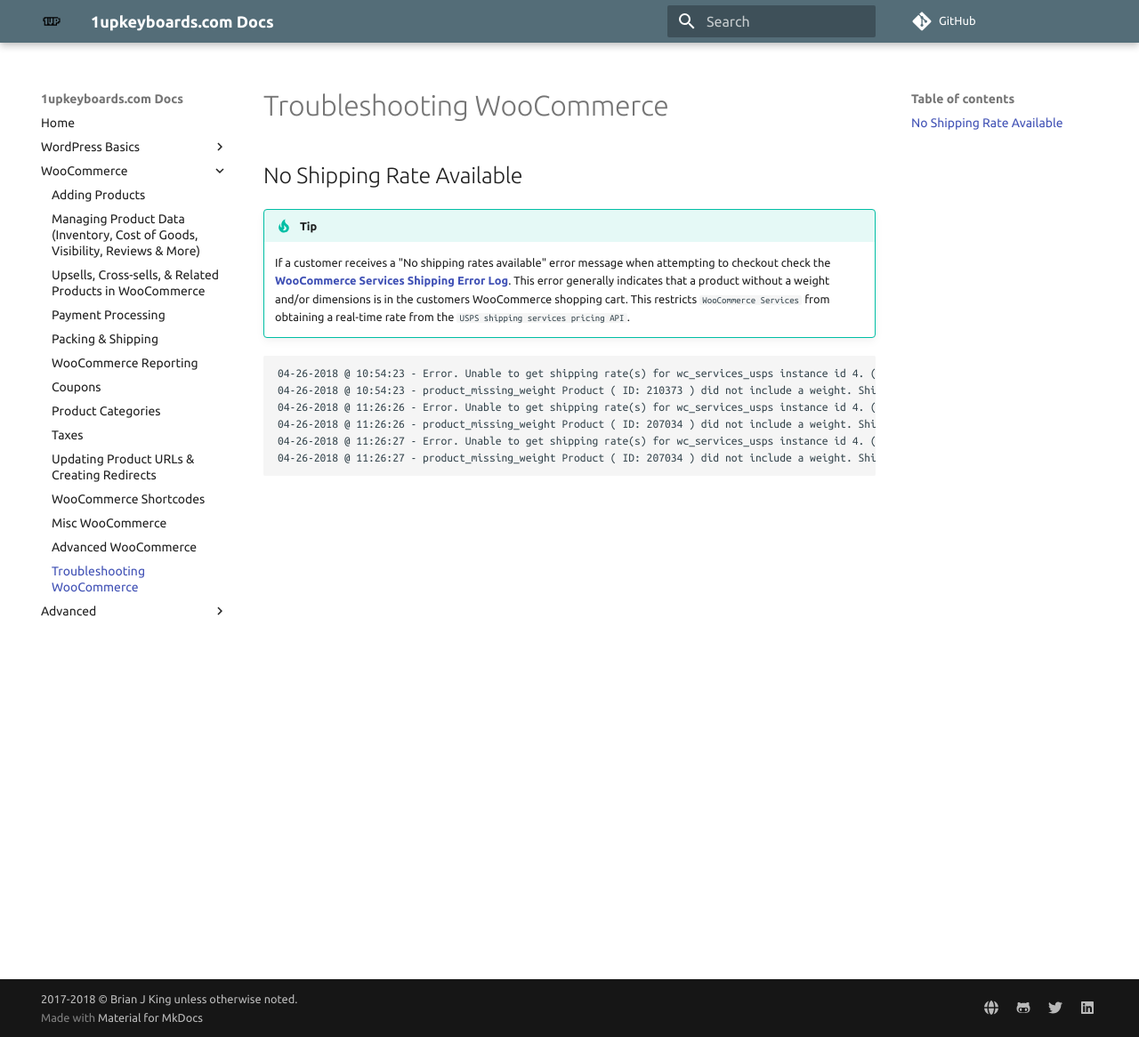
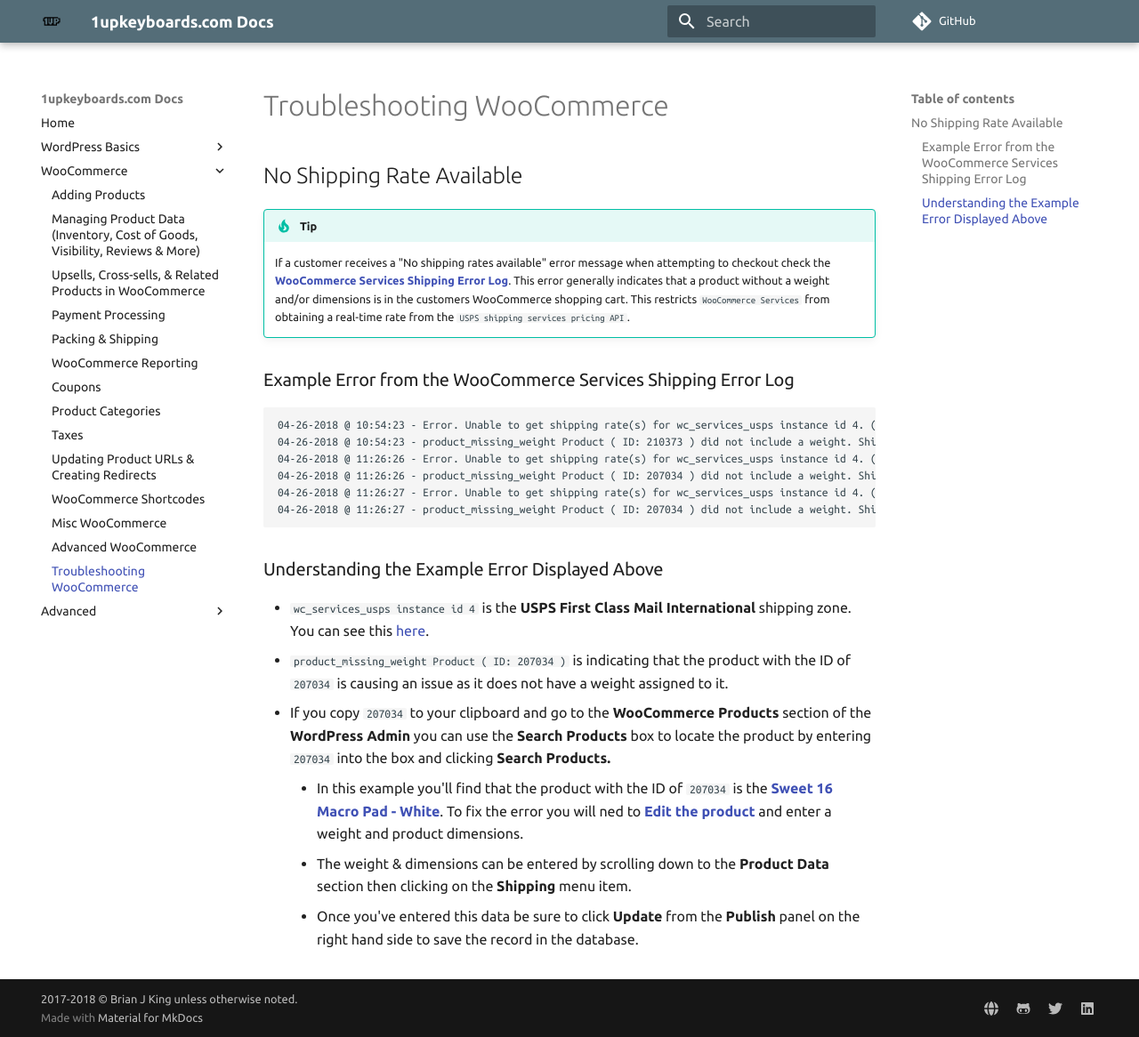
Before and after one commit to brianjking/1upkeyboard-docs, an MkDocs documentation site: the page built from docs/woocommerce/troubleshooting-woo.md, in a window 1280 px wide and 1166 px high. Shown: the whole window at 89% size. Built offline with MkDocs 1.6.1 and Material for MkDocs 9.7.7, drawn with Linux system fonts in a browser that asks for light colours; comment, search, counter and statistics services are not loaded; old or Windows-style settings are respelled for this version of MkDocs.

Commit message:
Updates to WooTroubleshoting Re: #1 Re: #157126602

````diff
--- a/docs/woocommerce/troubleshooting-woo.md
+++ b/docs/woocommerce/troubleshooting-woo.md
@@ -5,6 +5,7 @@
 !!! tip
     If a customer receives a "No shipping rates available" error message when attempting to checkout check the **[WooCommerce Services Shipping Error Log](https://www.1upkeyboards.com/wp-admin/admin.php?page=wc-status&tab=logs)**. This error generally indicates that a product without a weight and/or dimensions is in the customers WooCommerce shopping cart. This restricts `WooCommerce Services` from obtaining a real-time rate from the `USPS shipping services pricing API`.
 
+### Example Error from the WooCommerce Services Shipping Error Log
 ```
 04-26-2018 @ 10:54:23 - Error. Unable to get shipping rate(s) for wc_services_usps instance id 4. (calculate_shipping)
 04-26-2018 @ 10:54:23 - product_missing_weight Product ( ID: 210373 ) did not include a weight. Shipping rates cannot be calculated. (calculate_shipping)
@@ -13,3 +14,11 @@
 04-26-2018 @ 11:26:27 - Error. Unable to get shipping rate(s) for wc_services_usps instance id 4. (calculate_shipping)
 04-26-2018 @ 11:26:27 - product_missing_weight Product ( ID: 207034 ) did not include a weight. Shipping rates cannot be calculated. (calculate_shipping)
 ```
+### Understanding the Example Error Displayed Above
+
+* `wc_services_usps instance id 4` is the **USPS First Class Mail International** shipping zone. You can see this [here](https://www.1upkeyboards.com/wp-admin/admin.php?page=wc-settings&tab=shipping&instance_id=4).
+* `product_missing_weight Product ( ID: 207034 )` is indicating that the product with the ID of `207034` is causing an issue as it does not have a weight assigned to it.
+* If you copy `207034` to your clipboard and go to the **WooCommerce Products** section of the **WordPress Admin** you can use the **Search Products** box to locate the product by entering `207034` into the box and clicking **Search Products.**
+	* In this example you'll find that the product with the ID of `207034` is the **[Sweet 16 Macro Pad - White](https://www.1upkeyboards.com/shop/keyboard-kits/sweet16-macro-pad-white/)**. To fix the error you will ned to **[Edit the product](https://www.1upkeyboards.com/wp-admin/post.php?post=207034&action=edit)** and enter a weight and product dimensions.
+	* The weight & dimensions can be entered by scrolling down to the **Product Data** section then clicking on the **Shipping** menu item.
+	* Once you've entered this data be sure to click **Update** from the **Publish** panel on the right hand side to save the record in the database.
````
